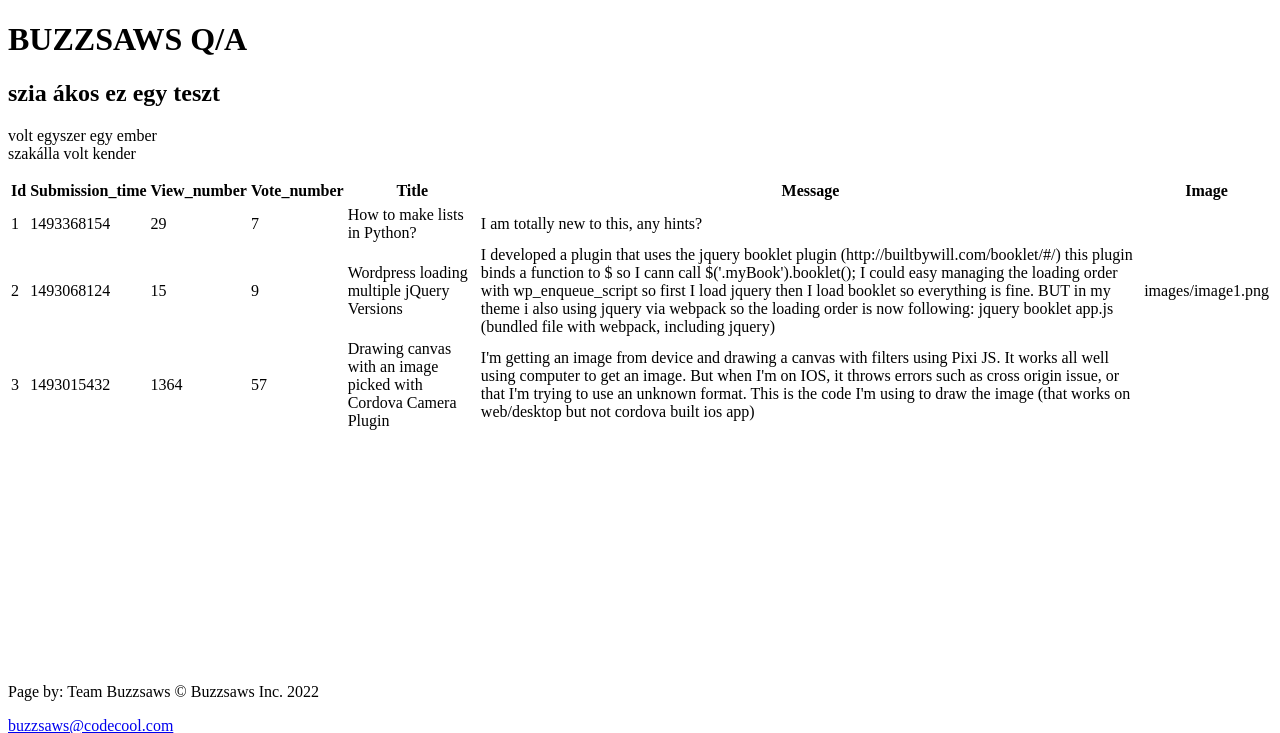
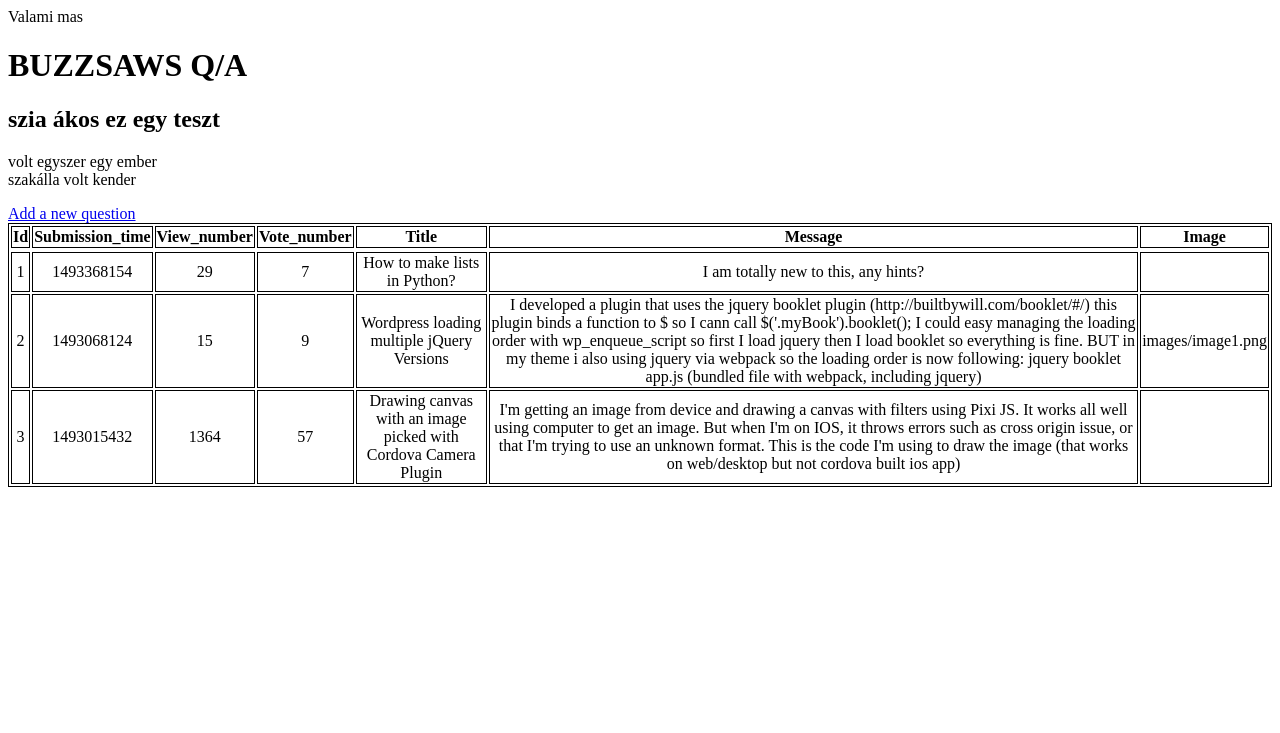
Before and after one commit to karcagiakos/ask-mate-3, a Flask app: page / in a window 1280 px wide. Shown: the top 733 px of the page. Run offline with Flask 2, Linux system fonts and the light colour scheme; some libraries are stand-ins or nearby versions.

Commit message:
add_question

```diff
--- a/connection.py
+++ b/connection.py
@@ -2,5 +2,9 @@ import csv
 
 
 def read_questions():
-    data = list(csv.DictReader(open('sample_data/question.csv')))
-    return data
+    questions = sorted(list(csv.DictReader(open('sample_data/question.csv'))), key= lambda x: x['submission_time'], reverse = True)
+    return questions
+
+def read_answers():
+    answers = list(csv.DictReader(open('sample_data/answer.csv')))
+    return answers
--- /dev/null
+++ b/mystyle.css
@@ -0,0 +1,3 @@
+table, th, td {
+  border: 1px solid black;
+}
--- a/server.py
+++ b/server.py
@@ -14,6 +14,16 @@ def main():
 def list_questions():
     return render_template('main_page.html', data=connection.read_questions())
 
+#@app.route("/questions/<int: id>")
+#def get_answers():
+  #  pass
+ #   return
+
+
+@app.route("/add_question", methods=['GET', 'POST'])
+def add_question():
+    return render_template('add_question.html')
+
 
 if __name__ == "__main__":
     app.run(
--- a/templates/layout.html
+++ b/templates/layout.html
@@ -1,14 +1,21 @@
 <!DOCTYPE html>
 <html lang="en">
 <head>
+    <style>
+    table, th, td {
+    border: 1px solid black;
+    text-align: center;
+    }
+    th { style="width: 50%"
+    }
+    </style>
     <meta charset="UTF-8">
-    <title>{% block title %}{% endblock title %}</title>
+    {% block head %}
+    {% endblock head %}
 </head>
 <body>
-    {% block oldalcime %}
-    {% endblock oldalcime %}
-    {% block content %}
-    {% endblock content %}
+    {% block body %}
+    {% endblock body %}
 
 
 </body>
--- a/templates/main_page.html
+++ b/templates/main_page.html
@@ -1,23 +1,25 @@
 {% extends 'layout.html' %}
 
-{% block title %}
+{% block head %}
 
 Valami mas
-{% endblock title %}
+{% endblock head %}
 
 
- {% block content %}
+ {% block body %}
 
 <h1>BUZZSAWS Q/A</h1>
      <h2>szia ákos ez egy teszt</h2>
      <p> volt egyszer egy ember<br>
      szakálla volt kender</p>
 
+    <a href="/add_question">Add a new question</a>
 
      <table>
-     <tr>
+     <tr style="width:50%">
     {% for key in data[0].keys() %}
-     <th>{{ key.capitalize() }}</th>
+     <th>
+         {{ key.capitalize() }}</th>
      {% endfor  %}
      </tr>
      <tr>
@@ -31,4 +33,4 @@ Valami mas
     {% endfor  %}
 
      </table>
-    {% endblock content %}
+    {% endblock body %}
```
Also changed, not shown: templates/add_question.html (added, +14 -0 lines), templates/index.html (+4 -7 lines).
